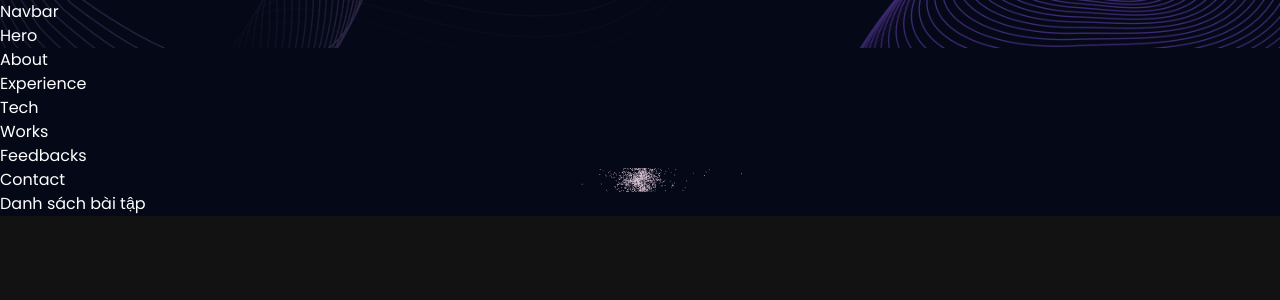
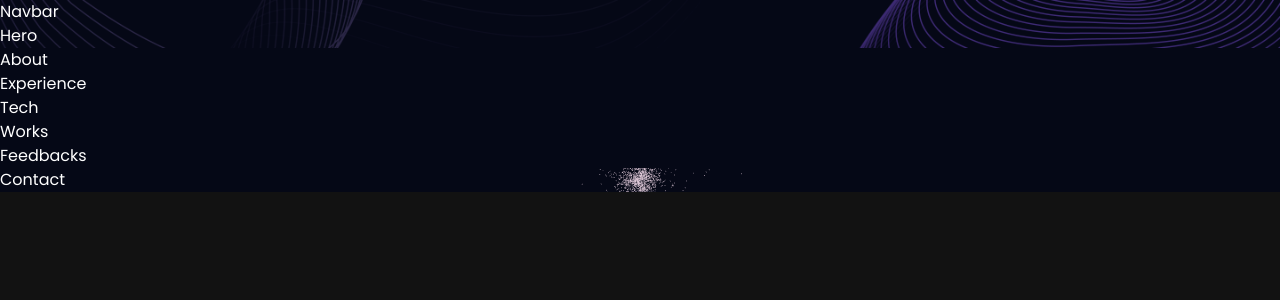
Before and after one commit to LeTanTru/web-portfolio-exercise, a React (Vite) app: page / in a window 1280 px wide. Shown: the top 300 px of the page. Built offline with nearby package versions, Linux system fonts and the light colour scheme.

Commit message:
remove link

```diff
--- a/src/App.jsx
+++ b/src/App.jsx
@@ -29,9 +29,6 @@ const App = () => {
           <Contact />
           <StarsCanvas />
         </div>
-        <a href='https://two2110447javawebdeploy.onrender.com/'>
-          Danh sách bài tập
-        </a>
       </div>
     </BrowserRouter>
   );
```
